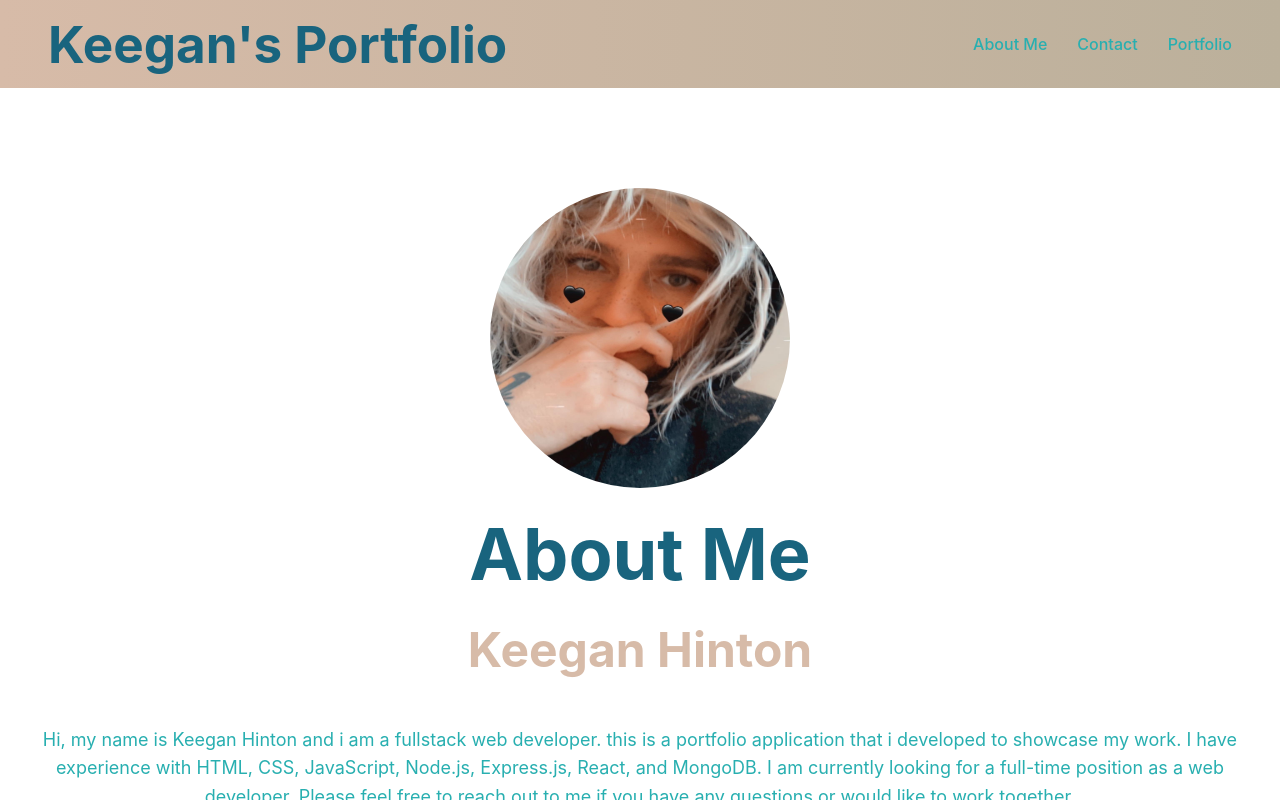
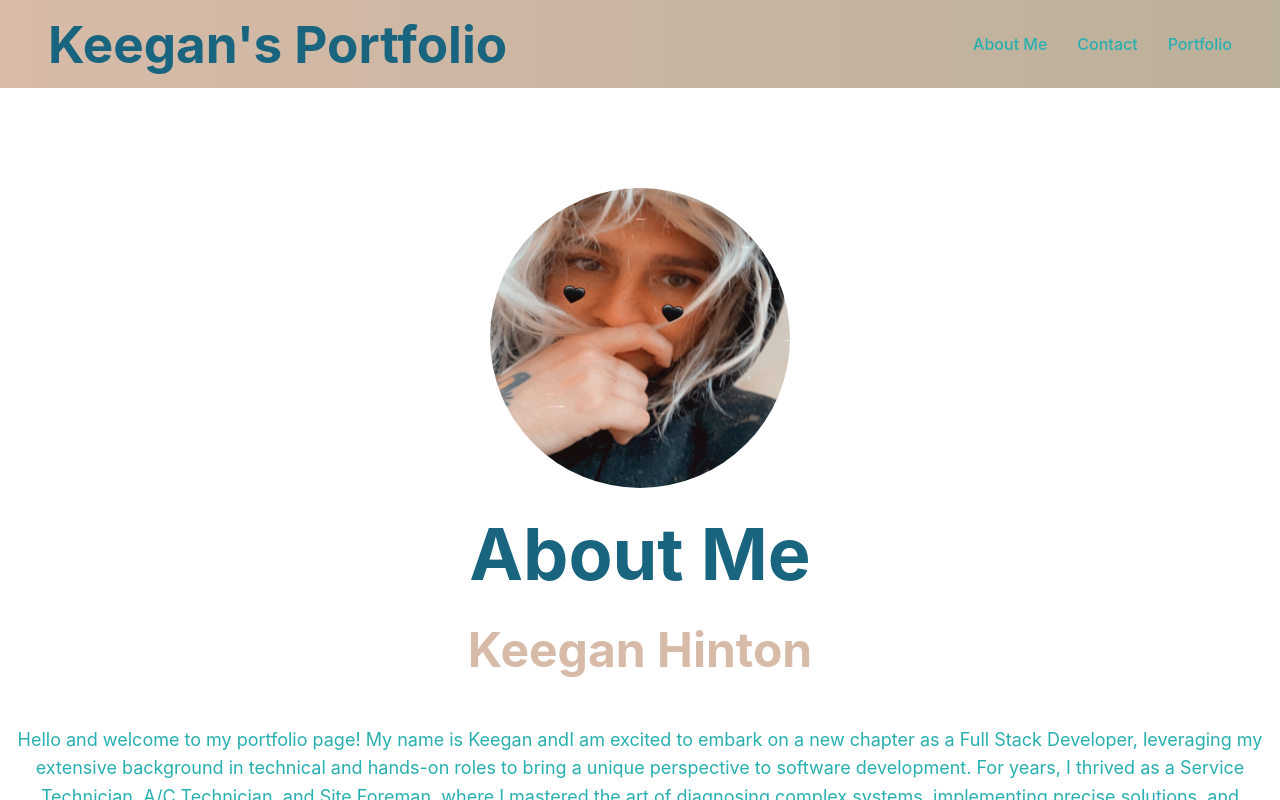
Before and after one commit to soibun-sol/React-Portfolio-Page, a React (Vite) app in the folder portfolio/: page / in a window 1280 px wide. Built offline with nearby package versions, Linux system fonts and the light colour scheme.

Commit message:
added in more complex about me section

```diff
--- a/portfolio/src/pages/about.jsx
+++ b/portfolio/src/pages/about.jsx
@@ -10,9 +10,12 @@ function About() {
             </div>
             <h1>About Me</h1>
             <h2>Keegan Hinton</h2>
-            <p>
-                Hi, my name is Keegan Hinton and i am a fullstack web developer. this is a portfolio application that i developed to showcase my work. I have experience with HTML, CSS, JavaScript, Node.js, Express.js, React, and MongoDB. I am currently looking for a full-time position as a web developer. Please feel free to reach out to me if you have any questions or would like to work together.
-            </p>
+            <p>Hello and welcome to my portfolio page! My name is Keegan andI am excited to embark on a new chapter as a Full Stack Developer, leveraging my extensive background in technical and hands-on roles to bring a unique perspective to software development. For years, I thrived as a Service Technician, A/C Technician, and Site Foreman, where I mastered the art of diagnosing complex systems, implementing precise solutions, and leading teams under tight deadlines. These experiences instilled in me a methodical approach to problem-solving and a knack for breaking down intricate challenges—skills that are invaluable when writing clean, efficient code and debugging applications. Now, I’m channeling that same dedication into building dynamic, user-centric web applications.</p>
+
+            <p>My journey into tech began with immersive training at Edex Coding Bootcamp, where I gained proficiency in JavaScript, HTML/CSS, React, Node.js, Express, and databases like Postgres and MongoDB. Beyond technical tools, my prior roles taught me the importance of clear documentation, adaptability, and collaborative leadership—qualities that directly translate to development workflows. Whether it’s architecting a backend system or optimizing a UI component, I combine my technical expertise with a relentless curiosity to learn and innovate. I’m particularly passionate about bridging the gap between logic and creativity, crafting solutions that are as functional as they are elegant.</p>
+
+            <p>Away from the screen, I’m a devoted father to two incredible girls and am engaged to my incredible fiancé, who keep me grounded and motivated. When I’m not coding, you’ll find me lost in the pages of manga and manhwa, drawing inspiration from their storytelling and artistry. I also thrive on solving puzzles—whether it’s a coding challenge, a mechanical repair, or a strategic board game with my family. Building connections, both personally and professionally, is at the heart of who I am, and I approach software development with the same collaborative spirit. From brainstorming ideas to deploying full-scale applications, I love the entire process of creating something meaningful that resonates with users. </p>
+
 
             <h2>Skills</h2>
             <ul className="skills">
```
